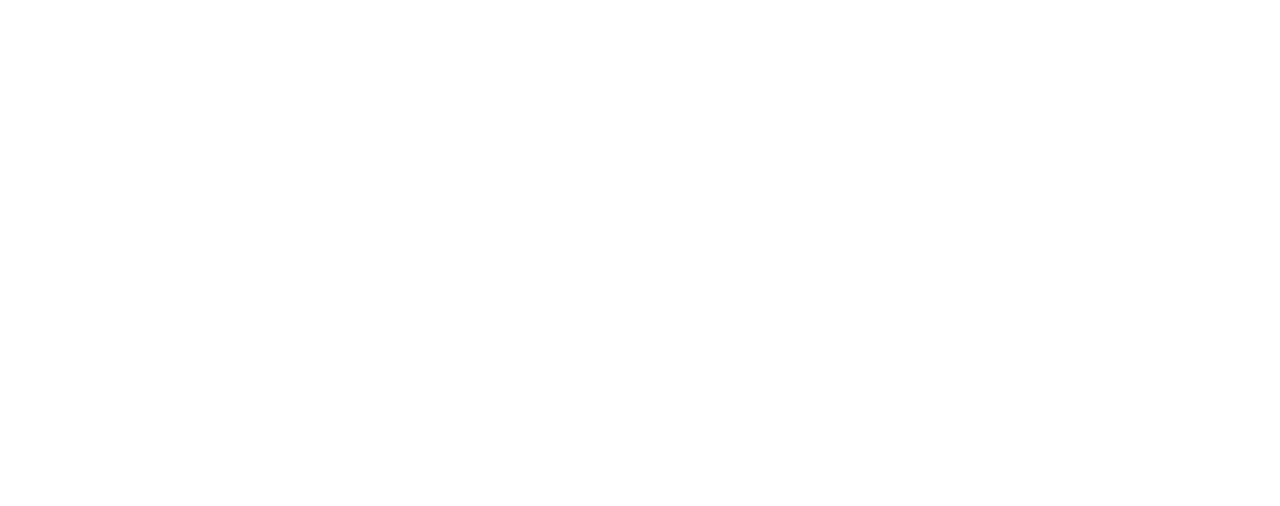
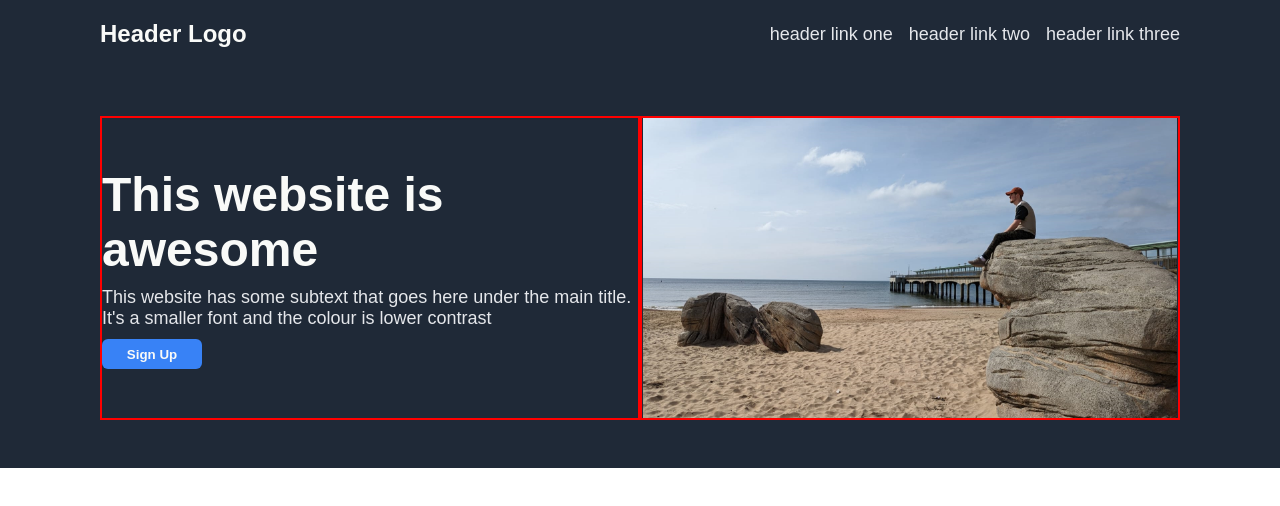
Before and after one commit to Mtlightfoot/matt-portfolio, a plain HTML site: page index.html in a window 1280 px wide. Drawn offline with Linux system fonts and the light colour scheme.

Commit message:
Created header and hero in html and also CSS

```diff
--- a/index.html
+++ b/index.html
@@ -8,11 +8,38 @@
     <link rel="stylesheet" href="style.css">
 </head>
 
+<!-- Header start-->
+
 <body>
+    <div class="header">
+        <div class="logo">Header Logo</div>
+        <div class="header-links">
+            <ul>
+                <li>header link one</li>
+                <li>header link two</li>
+                <li>header link three</li>
+            </ul>
+        </div>
+    </div>
+
+    <!-- Header end -->
+
+    <div class="hero">
+        <div class="left">
+            <h1>This website is awesome</h1>
+            <p>This website has some subtext that goes here under the main title. It's a smaller font and the colour is
+                lower contrast</p>
+            <button>Sign Up</button>
+        </div>
+        <div class="right">
+            <img src="img/matt-landscape.jpg" alt="A picture of myself on top of a hill overlooking the countryside" >
+        </div>
 
 
 
 
+
+    </div>
 
 
 
--- a/style.css
+++ b/style.css
@@ -0,0 +1,85 @@
+* {
+    font-family: Arial, Helvetica, sans-serif;
+    margin: 0;
+}
+
+.header {
+    display: flex;
+    justify-content: space-between;
+    align-items: center;
+    background-color: #1f2937;
+    color: #e5e7eb;
+    font-size: 18px;
+    margin: 0;
+    padding-left: 100px;
+    padding-right: 100px;
+    padding-top: 20px;
+}
+
+ul {
+    display: flex;
+    list-style-type: none;
+    gap: 16px;
+}
+
+.logo {
+    font-size: 24px;
+    color: #f9faf8;
+    font-weight: 700;
+}
+
+.hero {
+    display: flex;
+    justify-content: space-around;
+    align-items: center;
+    height: 400px;
+    background-color: #1f2937;
+    flex-wrap: nowrap;
+    padding-left: 100px;
+    padding-right: 100px;
+    padding-top: 20px;
+}
+
+.left {
+    display: flex;
+    flex-direction: column;
+    flex: 1;
+    height: 300px;
+    border: 2px solid red;
+    justify-content: center;
+    color: #e5e7eb;
+    font-size: 18px;
+    align-items: stretch;
+    gap: 10px;
+}
+
+h1 {
+    font-size: 48px;
+    color: #f9faf8;
+    font-weight: 700;
+}
+
+.right {
+    display: flex;
+    flex: 1;
+    height: 300px;
+    border: 2px solid red;
+    align-items: center;
+    justify-content: center;
+}
+
+img {
+    max-width: 100%;
+    max-height: 100%;
+}
+
+button {
+    background-color: #3882F6;
+    color: #f9faf8;
+    width: 100px;
+    text-align: center;
+    border-radius: 6px;
+    border: none;
+    height: 30px;
+    font-weight: bold;
+}
```
Also changed, not shown: img/matt-landscape.jpg (added).
